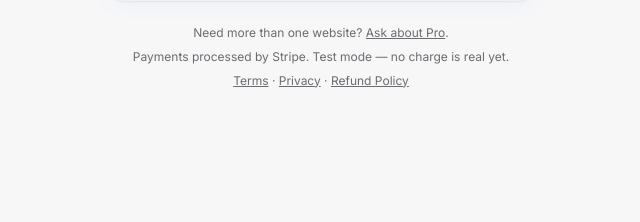
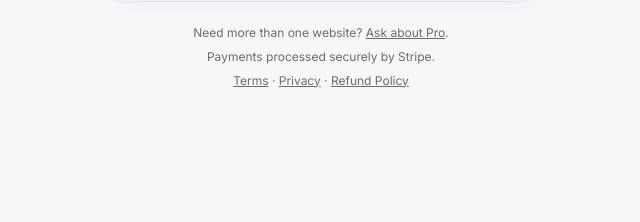
Before and after one commit to Dandre89/sitereviveiq-basic, a Django app: page /billing/pricing/ in a window 1280 px wide. Shown: the part 578-800 px from the top of the page, without its empty margins (319-959 px from the left). Run offline with Django 5.2, Linux system fonts and the light colour scheme; parts of the project's set-up code (start-up, migrations or seed data) failed here and were passed over; some libraries are stand-ins or nearby versions.

Commit message:
Fix stale test-mode billing copy on pricing page

```diff
--- a/src/templates/billing/pricing.html
+++ b/src/templates/billing/pricing.html
@@ -24,7 +24,7 @@
         </div>
 
         <p class="text-center text-xs text-muted mt-6">Need more than one website? <a href="mailto:hello@sitereviveiq.com?subject=Pro%20plan%20inquiry" class="hover:text-primary underline">Ask about Pro</a>.</p>
-        <p class="text-center text-xs text-muted mt-2">Payments processed by Stripe. Test mode — no charge is real yet.</p>
+        <p class="text-center text-xs text-muted mt-2">Payments processed securely by Stripe.</p>
         <p class="text-center text-xs text-muted mt-2">
             <a class="underline hover:text-primary" href="{% url 'core:legal_terms' %}">Terms</a>
             &middot;
--- a/src/templates/billing/upgrade.html
+++ b/src/templates/billing/upgrade.html
@@ -28,7 +28,7 @@
             <a href="{% url 'core:settings' %}" class="block text-center text-xs text-muted hover:text-primary underline mt-4">Never mind, take me back</a>
         </div>
 
-        <p class="text-center text-xs text-muted mt-6">Payments processed by Stripe. Test mode — no charge is real yet.</p>
+        <p class="text-center text-xs text-muted mt-6">Payments processed securely by Stripe.</p>
     </div>
 </div>
 {% endblock %}
```
